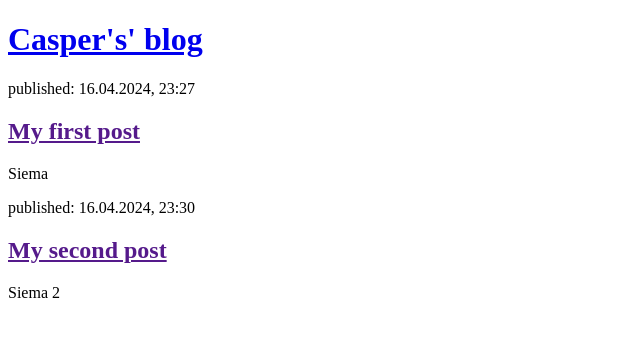
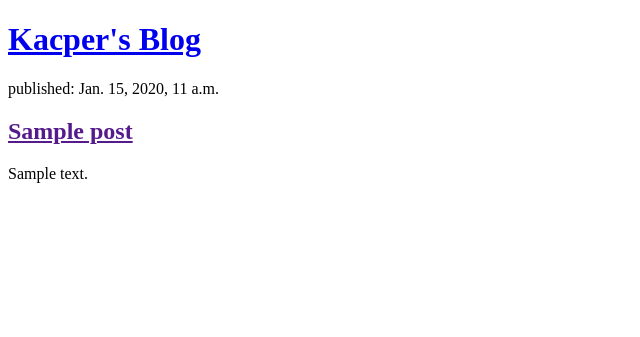
Before and after one commit to Bszoza/my-first-blog, a Django app: page / in a window 1280 px wide. Shown: the top 337 px of the page, without its empty margins (0-640 px from the left). Run offline with Django 3.2, Linux system fonts and the light colour scheme; tables that the repository leaves empty hold one stand-in row (values such as "Sample post").

Commit message:
Modified templates to display posts form database

```diff
--- a/blog/templates/blog/post_list.html
+++ b/blog/templates/blog/post_list.html
@@ -5,19 +5,16 @@
 </head>
 <body>
     <header>
-        <h1><a href="/"> Casper's' blog</a></h1>
+        <h1><a href="/">Kacper's Blog</a></h1>
     </header>
 
+    {% for post in posts %}
     <article>
-        <time>published: 16.04.2024, 23:27</time>
-        <h2><a href="">My first post</a></h2>
-        <p>Siema</p>
+        <time>published: {{ post.published_date }}</time>
+        <h2><a href="">{{ post.title }}</a></h2>
+        <p>{{ post.text|linebreaksbr }}</p>
     </article>
+    {% endfor %}
 
-    <article>
-        <time>published: 16.04.2024, 23:30</time>
-        <h2><a href="">My second post</a></h2>
-        <p>Siema 2</p>
-    </article>
 </body>
 </html>
--- a/blog/views.py
+++ b/blog/views.py
@@ -1,4 +1,8 @@
 from django.shortcuts import render
+from django.utils import timezone
+from .models import Post
+
 
 def post_list(request):
-    return render(request, 'blog/post_list.html', {})
+    posts = Post.objects.filter(published_date__lte=timezone.now()).order_by('published_date')
+    return render(request, 'blog/post_list.html', {'posts': posts})
```
